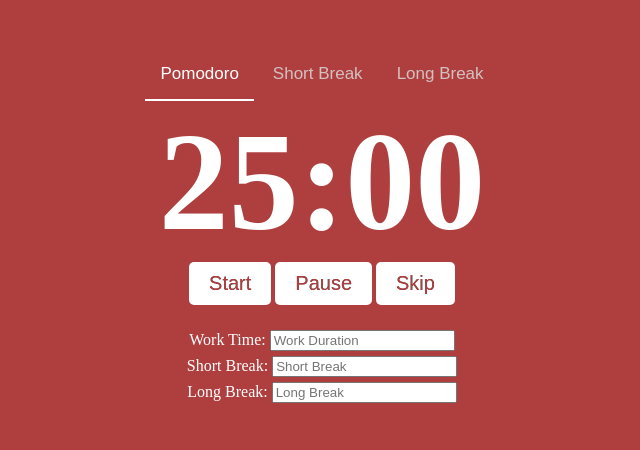
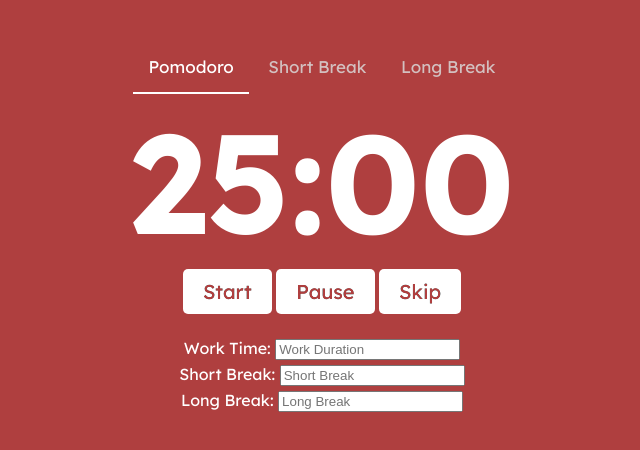
Before and after one commit to O1iviaC/pomodoro, a plain HTML site: page index.html in a window 1280 px wide. Shown: the part 174-624 px from the top of the page, without its empty margins (318-958 px from the left). Drawn offline with Linux system fonts and the light colour scheme.

Commit message:
added accessibility features

```diff
--- a/pomodoro.css
+++ b/pomodoro.css
@@ -1,8 +1,11 @@
+@import url('https://fonts.googleapis.com/css2?family=Lexend+Deca:wght@100..900&display=swap');
+
 :root{
     --pomodoro: #af3f3f;
-    --short: #3fa4af;
-    --long: #73af3f;
+    --short: #294d8f;
+    --long: #0b6308;
 }
+
 
 html {
     text-align: center;
@@ -16,6 +19,7 @@ html {
     align-items: center;
     flex-direction: column;
     transition: background-colour 0.5s ease;
+    font-family: 'Lexend Deca', sans-serif;
 }
 
 
@@ -34,6 +38,7 @@ html {
     padding: 15px;
     font-size: 17px;
     transition-duration: 0.2s;
+    font-family: 'Lexend Deca', sans-serif;
 
 }
 
@@ -62,7 +67,8 @@ html {
     mix-blend-mode: lighten;
     padding: 10px 20px;
     font-size: 20px;
-    transition-duration: 0.2s
+    font-family: 'Lexend Deca', sans-serif;
+    transition-duration: 0.2s;
 }
 
 .timer-control:disabled {
@@ -78,6 +84,7 @@ html {
 #duration-control {
     margin-top: 20px;
     user-select: none;
+    font-family: 'Lexend Deca', sans-serif;
 }
 
 #duration-control .duration {
```
